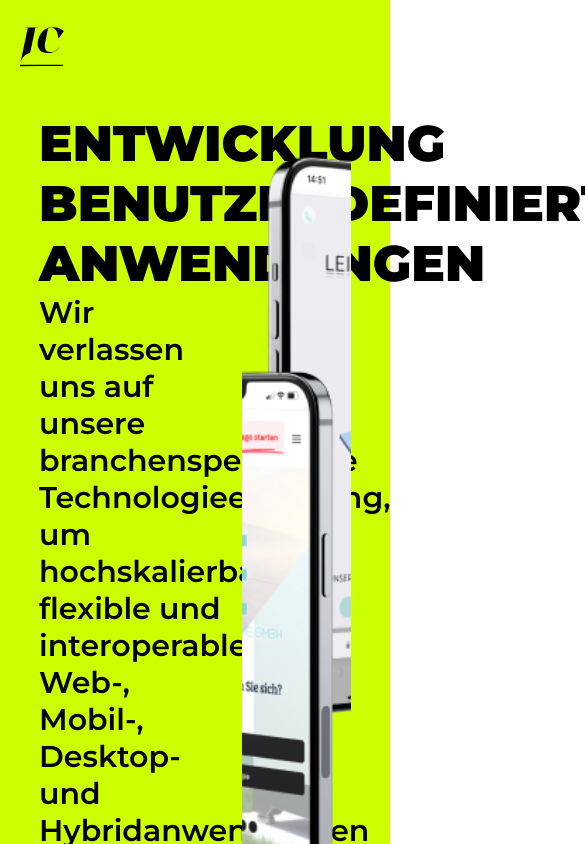
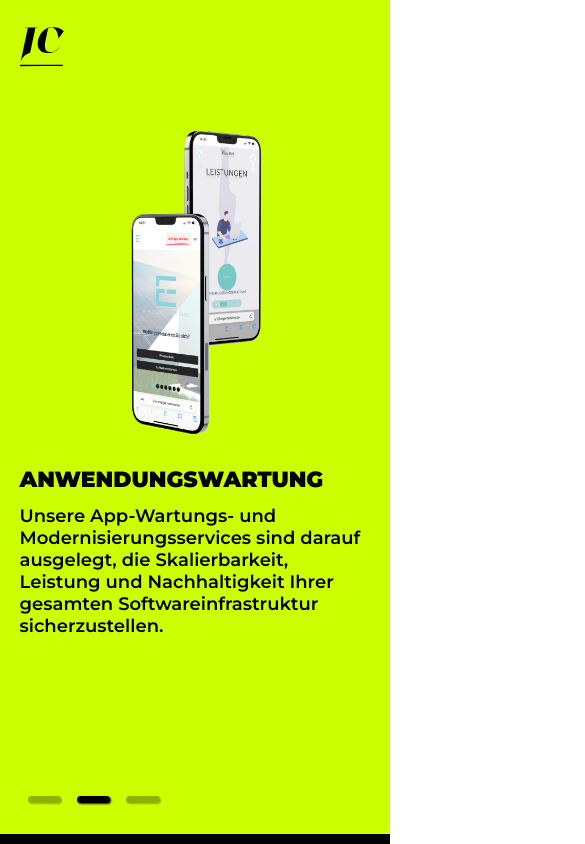
Before and after one commit to HemendraKhatik/jesamconsulting, a React (Create React App) app: page /website in a window 390 px wide. Shown: the top 844 px of the page, 585 px wide, since content can reach past the window. Built offline with nearby package versions, Linux system fonts and the light colour scheme.

Commit message:
carousel added

```diff
--- a/package.json
+++ b/package.json
@@ -8,6 +8,7 @@
     "@testing-library/user-event": "^13.2.1",
     "react": "^17.0.2",
     "react-dom": "^17.0.2",
+    "react-responsive-carousel": "^3.2.22",
     "react-router-dom": "6",
     "react-scripts": "5.0.0",
     "react-use": "^17.3.2",
--- /dev/null
+++ b/src/components/Website/HeroSection/carousel.css
@@ -0,0 +1,22 @@
+.carousel .control-dots {
+  text-align: left !important;
+  padding: 0px;
+  position: absolute;
+  bottom: 10vh;
+  left: 0px;
+  padding-left: 9%;
+}
+.carousel .control-dots .dot {
+  width: 9% !important;
+  height: 7px !important;
+  border-radius: 3.5px !important;
+  background-color: #000000 !important;
+}
+
+@media screen and (max-width: 450px) {
+  .carousel .control-dots {
+    bottom: 2vh;
+    left: 0px;
+    padding-left: 5%;
+  }
+}
--- /dev/null
+++ b/src/components/Website/HeroSection/data.js
@@ -0,0 +1,17 @@
+export const carouselData = [
+  {
+    title: "Entwicklung benutzerdefinierter Anwendungen",
+    description:
+      "Wir verlassen uns auf unsere branchenspezifische Technologieerfahrung, um hochskalierbare, flexible und interoperable Web-, Mobil-, Desktop- und Hybridanwendungen bereitzustellen.",
+  },
+  {
+    title: "Anwendungswartung",
+    description:
+      "Unsere App-Wartungs- und Modernisierungsservices sind darauf ausgelegt, die Skalierbarkeit, Leistung und Nachhaltigkeit Ihrer gesamten Softwareinfrastruktur sicherzustellen.",
+  },
+  {
+    title: "Benutzerdefinierte Webentwicklung",
+    description:
+      "Unsere kundenspezifischen Lösungen beschleunigen Arbeitsabläufe, steigern den Umsatz und optimieren den Geschäftsbetrieb vom Konzept bis zum Code und von der Entwicklung bis zur Bereitstellung.",
+  },
+];
--- a/src/components/Website/HeroSection/index.js
+++ b/src/components/Website/HeroSection/index.js
@@ -1,28 +1,33 @@
 import React from "react";
 import Style from "./index.module.css";
 import HeroImg from "../../../assets/website/hero.png";
-import Slider from "../../Slider";
+import { Carousel } from "react-responsive-carousel";
+import "react-responsive-carousel/lib/styles/carousel.min.css";
+import "./carousel.css";
+import { carouselData } from "./data";
 
 export default function HeroSection() {
   return (
-    <div className={Style.container}>
+    <Carousel
+      showThumbs={false}
+      showStatus={false}
+      showArrows={false}
+      autoPlay
+      verticalSwipe="natural"
+    >
+      {carouselData.map((slide, index) => {
+        return (
+          <div key={index} className={Style.container}>
             <div className={Style.left}>
-        <h1 className={Style.mainHeading}>
-          Entwicklung benutzerdefinierter Anwendungen
-        </h1>
-
-        <p className={Style.mainParagraph}>
-          Wir verlassen uns auf unsere branchenspezifische Technologieerfahrung,
-          um hochskalierbare, flexible und interoperable Web-, Mobil-, Desktop-
-          und Hybridanwendungen bereitzustellen.
-        </p>
-        <div className={Style.slider}>
-          <Slider />
-        </div>
+              <h1 className={Style.mainHeading}>{slide.title}</h1>
+              <p className={Style.mainParagraph}>{slide.description}</p>
             </div>
             <div className={Style.right}>
               <img src={HeroImg} alt="jesamconsulting" />
             </div>
           </div>
         );
+      })}
+    </Carousel>
+  );
 }
--- a/src/components/Website/HeroSection/index.module.css
+++ b/src/components/Website/HeroSection/index.module.css
@@ -1,27 +1,23 @@
 .container {
   width: 100%;
-  min-height: 100vh;
+  min-height: 90vh;
   background-color: var(--primary-background);
-  padding: 5% 10%;
+  padding: 1% 9.5%;
   display: flex;
   flex-direction: row;
 }
 
 .left {
   width: 65%;
+  padding-top: 4%;
 }
 
 .right {
   width: 35%;
 }
 
-.slider {
-  height: 10px;
-  width: 300px;
-  margin-top: 90px;
-}
 .right img {
-  object-fit: cover;
+  object-fit: contain;
   width: 100%;
   height: 100%;
 }
@@ -33,6 +29,7 @@
   line-height: 60px;
   text-transform: uppercase;
   color: #000000;
+  text-align: left;
 }
 
 .mainParagraph {
@@ -42,12 +39,41 @@
   font-size: 30px;
   line-height: 37px;
   color: #000000;
+  text-align: left;
+  margin-top: 30px;
 }
 
 @media screen and (max-width: 834px) {
   /*  */
+  .mainParagraph {
+    font-size: 18px;
+    line-height: 22px;
+  }
 }
 
 @media screen and (max-width: 450px) {
   /*  */
+  .mainHeading {
+    font-size: 22px;
+    line-height: 30px;
+  }
+  .container {
+    flex-direction: column-reverse;
+    padding: 5%;
+    min-height: 50vh;
+  }
+  .left {
+    width: 100%;
+    height: 43vh;
+    object-fit: contain;
+  }
+
+  .right {
+    width: 100%;
+    height: 40vh;
+  }
+
+  .mainParagraph {
+    margin-top: 10px;
+  }
 }
```
Also changed, not shown: 1 other file (tests, documents, lock files or other folders). Lines whose indentation alone changed are shown as unchanged.
